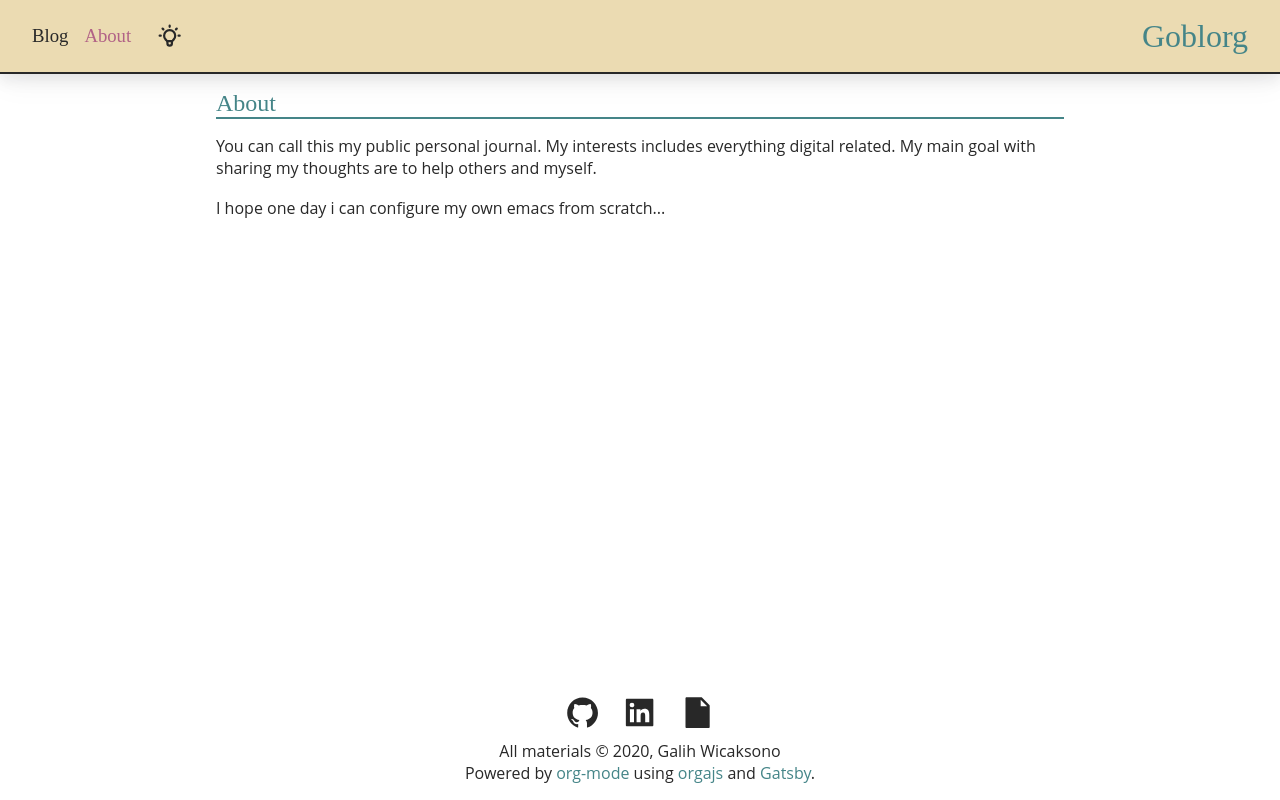
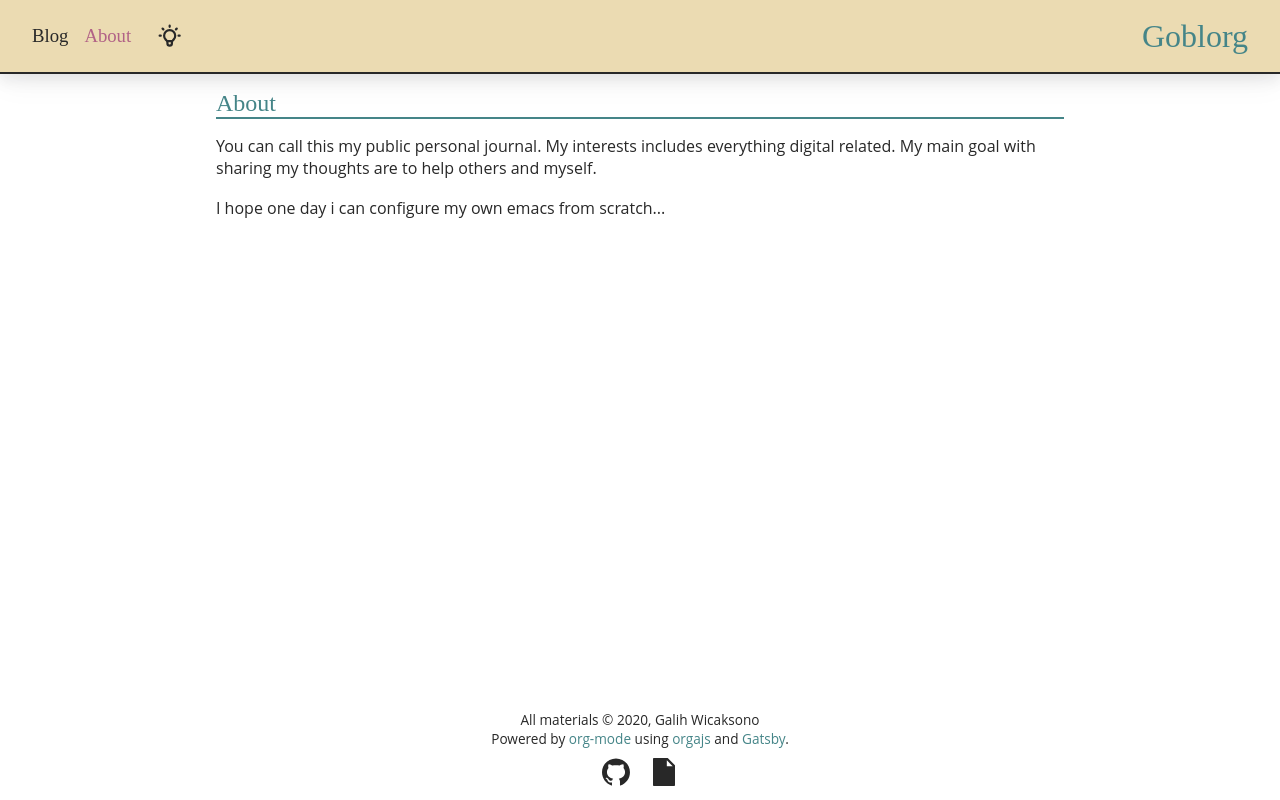
Before and after one commit to galihwicaksono90/blorg, a Gatsby site: page /about in a window 1280 px wide. Built offline with nearby package versions, Linux system fonts and the light colour scheme; Gatsby itself is replaced by a stand-in of ours.

Commit message:
Edit footer

```diff
--- a/src/components/Footer.js
+++ b/src/components/Footer.js
@@ -6,26 +6,29 @@ import { AiFillGithub, AiFillLinkedin, AiFillFile } from "react-icons/ai"
 const StyledFooter = styled.footer`
   margin-top: auto;
   width: 100%;
-  padding: 1rem 0;
+  padding: 2rem 0 0 0;
   text-align: center;
   display: flex;
   justify-content: center;
   align-items: center;
   flex-direction: column;
+  font-size: 0.85rem;
 `
 
-const StyledLinkLogos = styled.div`
-  width: 150px;
-  height: 50px;
+const StyledLinkLogos = styled.ul`
+  display: flex;
+  justify-content: center;
+  align-items: center;
 
-  display: flex;
-  justify-content: space-between;
-  align-items: center;
+  & li {
+    list-style: none;
+    padding: 0.5rem;
+  }
 `
-const StyleLinkLogo = styled.div`
+const StyleLinkLogo = styled.li`
   & svg {
-    height: 2.2rem;
-    width: 2.2rem;
+    height: 2rem;
+    width: 2rem;
     color: ${props => props.theme.colors[props.themeColor].foreground};
   }
 `
@@ -47,9 +50,6 @@ const LinkLogos = () => {
       <LinkLogo to="https://github.com/gorillahobo">
         <AiFillGithub />
       </LinkLogo>
-      <LinkLogo to="https://www.duckduckgo.com">
-        <AiFillLinkedin />
-      </LinkLogo>
       <LinkLogo to="resume.pdf">
         <AiFillFile />
       </LinkLogo>
@@ -60,7 +60,6 @@ const LinkLogos = () => {
 const Footer = () => {
   return (
     <StyledFooter>
-      <LinkLogos />
       <p>
         All materials © 2020, Galih Wicaksono
         <br />
@@ -69,6 +68,7 @@ const Footer = () => {
         <a href="https://github.com/orgapp/orgajs">orgajs </a> and&nbsp;
         <a href="https://www.gatsbyjs.com/">Gatsby</a>.
       </p>
+      <LinkLogos />
     </StyledFooter>
   )
 }
--- a/src/components/HeaderImage.js
+++ b/src/components/HeaderImage.js
@@ -5,7 +5,7 @@ import Img from "gatsby-image"
 const StyledFigure = styled.figure`
   max-height: 600px;
   margin-bottom: ${props => props.theme.spacings.medium};
-  height: auto;
+  // height: auto;
 `
 
 const HeaderImage = ({ image, description = "" }) => {
```
